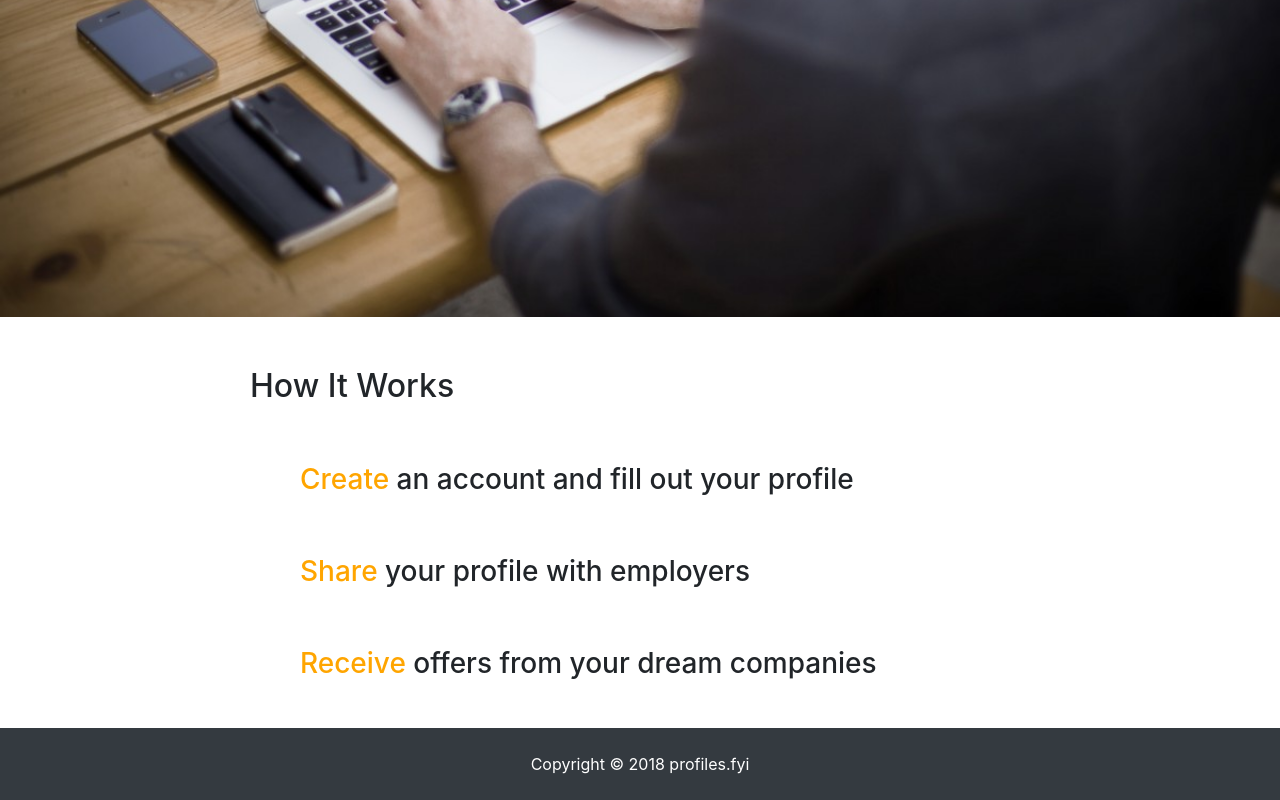
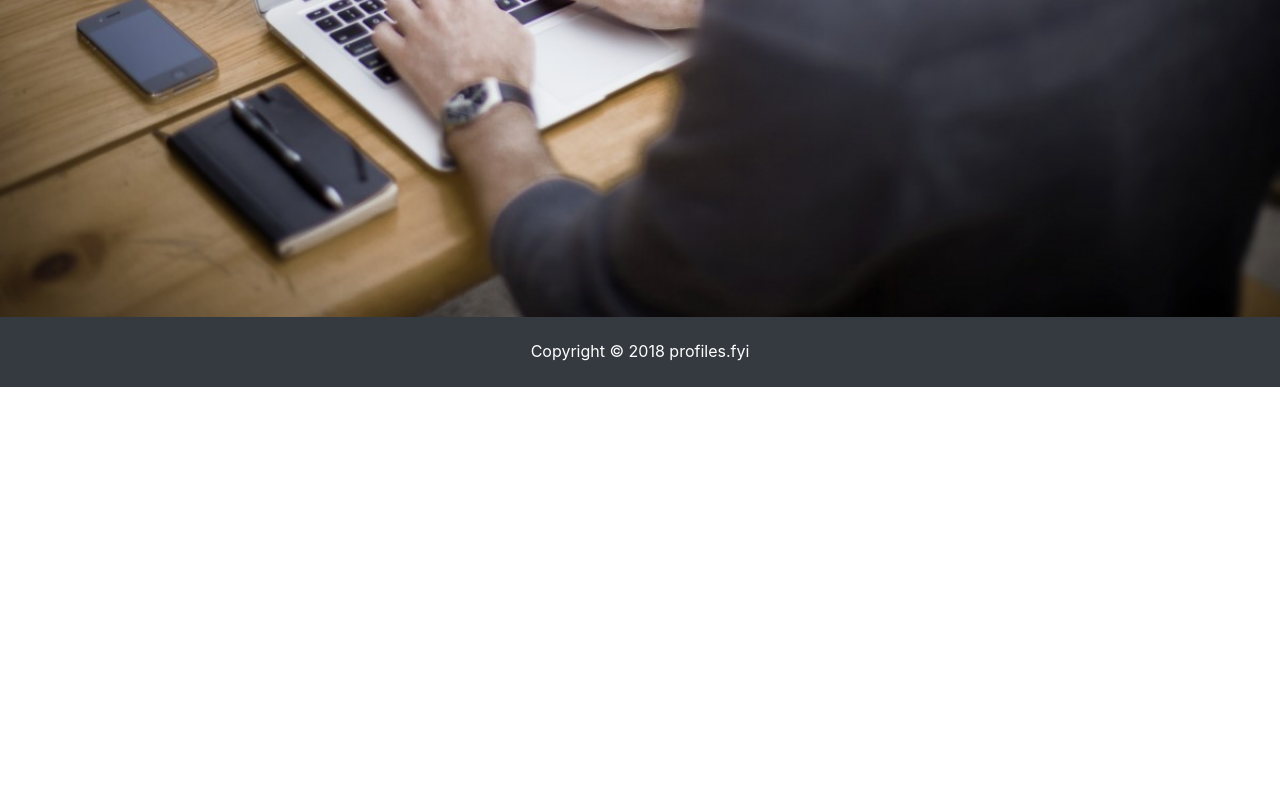
Before and after one commit to JasonSangiamo/profiles.fyi, a React (Create React App) app in the folder client/: page / in a window 1280 px wide. Shown: the part 545-1345 px from the top of the page. After the commit the page ends 932 px from the top, so only its background shows below. Built offline with nearby package versions, Linux system fonts and the light colour scheme.

Commit message:
fixed mobiel-friendly issues on home page and dashboard

```diff
--- a/client/src/components/dasboard/Education.js
+++ b/client/src/components/dasboard/Education.js
@@ -14,8 +14,6 @@ class Education extends Component {
     const education = this.props.education.map(edu => (
       <tr key={edu._id}>
         <td>{edu.school}</td>
-        <td>{edu.degree}</td>
-        <td>{edu.fieldOfStudy}</td>
         <td>{edu.location}</td>
         <td>
           <Moment format="YYYY/MM/DD">{edu.from}</Moment> -
@@ -42,8 +40,6 @@ class Education extends Component {
           <thead>
             <tr>
               <th>School</th>
-              <th>Degree</th>
-              <th>Field Of Study</th>
               <th>Location</th>
               <th>Period</th>
               <th />
--- a/client/src/components/dasboard/ProfileActions.js
+++ b/client/src/components/dasboard/ProfileActions.js
@@ -3,7 +3,9 @@ import { Link } from "react-router-dom";
 
 const ProfileActions = () => {
   return (
-    <div className="btn-group mb-4" role="group">
+    <div className="container">
+      <div className="row">
+        <div className="mb-4" role="group">
           {/* Edit profile link */}
           <Link className="btn btn-light" to="/edit-profile">
             <i className="fas fa-user-circle text-info mr-1" />
@@ -20,6 +22,8 @@ const ProfileActions = () => {
             Add Education
           </Link>
         </div>
+      </div>
+    </div>
   );
 };
 
--- a/client/src/components/laylout/Landing.js
+++ b/client/src/components/laylout/Landing.js
@@ -49,21 +49,6 @@ class Landing extends Component {
             {isAuthenticated ? authButtons : guestButtons}
           </div>
         </div>
-        <div id="landing-bottom" className="text-black">
-          <h2>How It Works</h2>
-          <h3 className="landing-bottom-subheader">
-            <span className="landing-accent">Create</span> an account and fill
-            out your profile
-          </h3>
-          <h3 className="landing-bottom-subheader">
-            <span className="landing-accent">Share</span> your profile with
-            employers
-          </h3>
-          <h3 className="landing-bottom-subheader">
-            <span className="landing-accent">Receive</span> offers from your
-            dream companies
-          </h3>
-        </div>
       </div>
     );
   }
```
Lines whose indentation alone changed are shown as unchanged.
